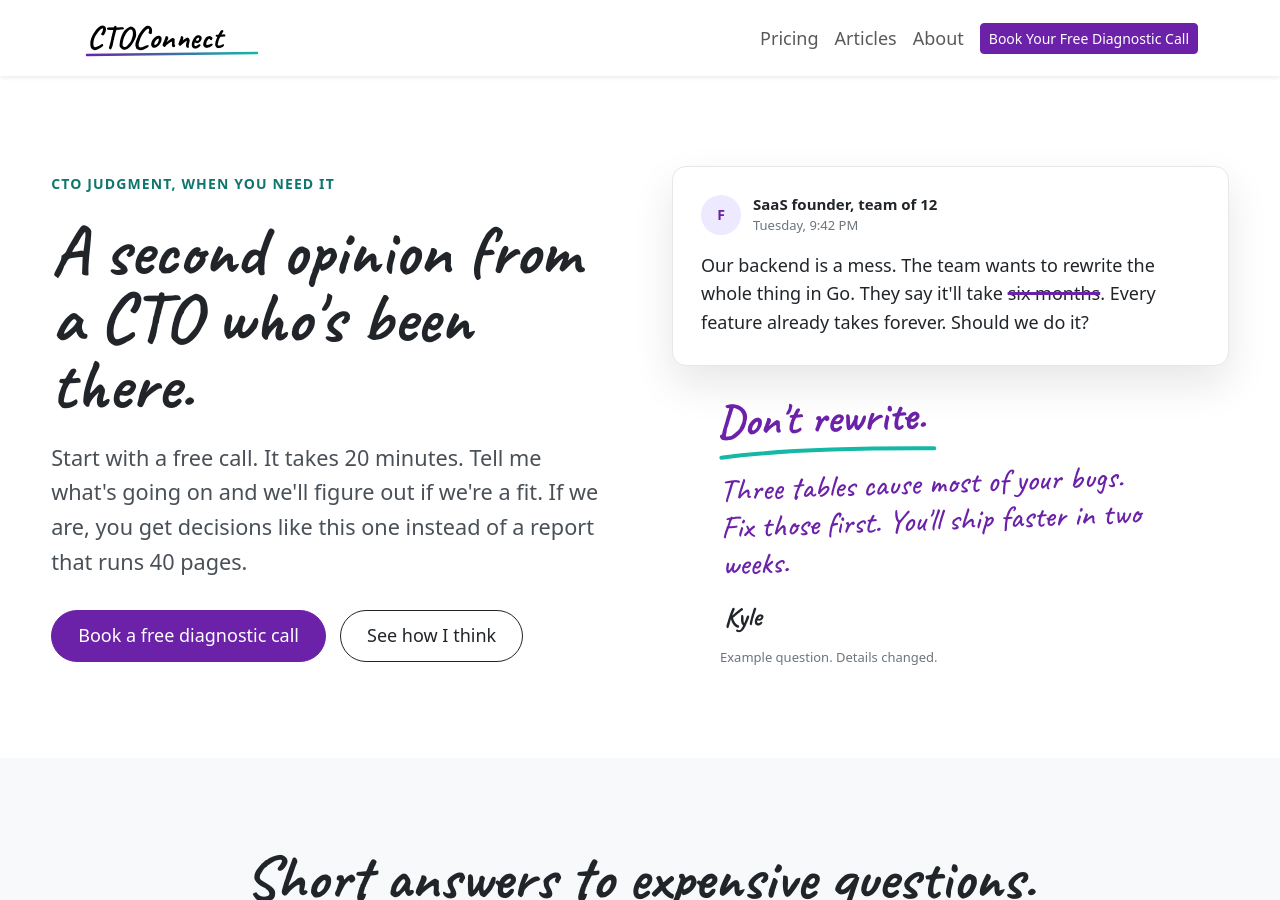
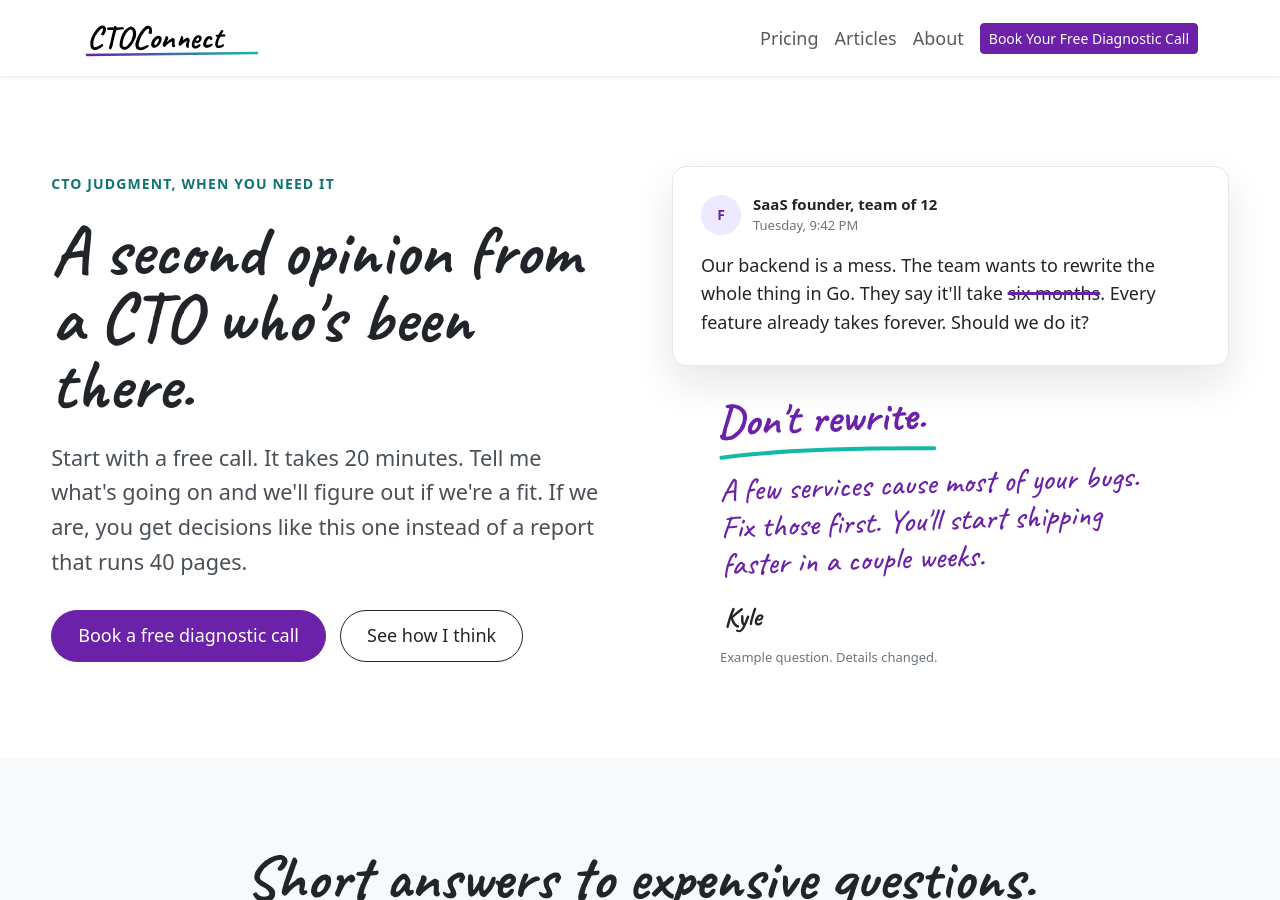
Before and after one commit to backupparachute/ctoconnect-website, a Jekyll site: the page built from index.html, in a window 1280 px wide and 900 px high. Built offline with Jekyll 4.4.1, drawn with Linux system fonts in a browser that asks for light colours; comment, search, counter and statistics services are not loaded.

Commit message:
Point the hero reply at a few services instead of three tables
Co-Authored-By: Claude Opus 5.5 <noreply@anthropic.com>

```diff
--- a/_includes/home/hero.html
+++ b/_includes/home/hero.html
@@ -23,7 +23,7 @@
             <div class="reply">
                 <p class="note reply-head">Don't rewrite.</p>
                 {% include squiggle.html %}
-                <p class="note note-light reply-body">Three tables cause most of your bugs. Fix those first. You'll ship faster in two weeks.</p>
+                <p class="note note-light reply-body">A few services cause most of your bugs. Fix those first. You'll start shipping faster in a couple weeks.</p>
                 <p class="reply-sign">Kyle</p>
             </div>
             <p class="example-caption">Example question. Details changed.</p>
```
